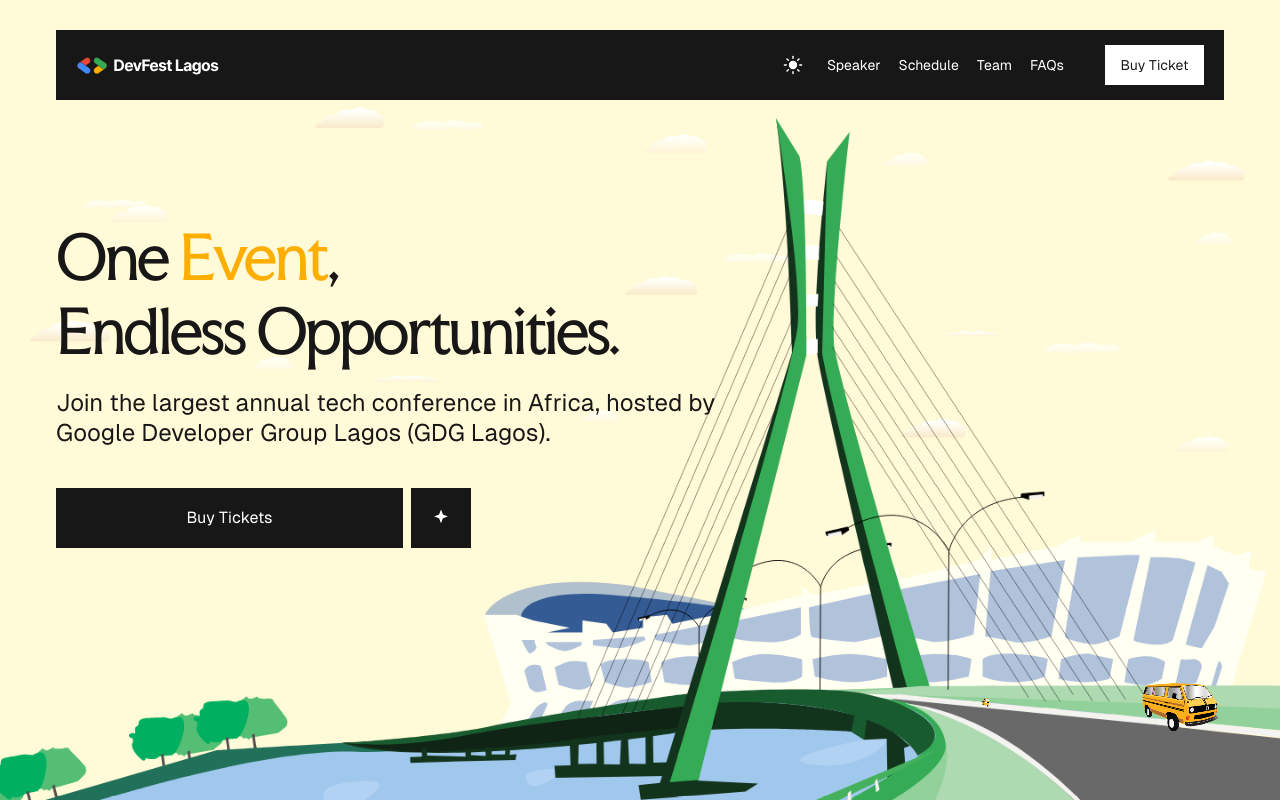
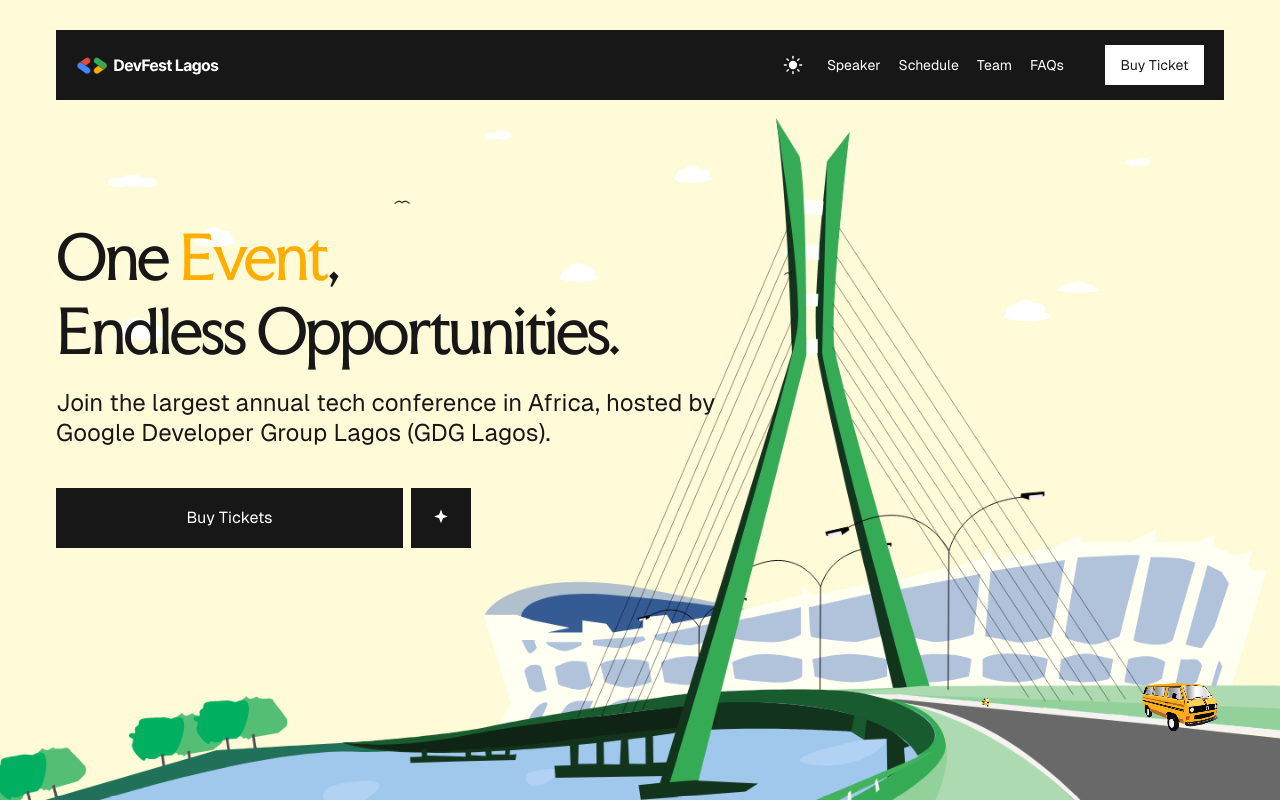
Before and after one commit to ttaiyegbusi/Devfest-Lagos-2026, a Next.js app: page / in a window 1280 px wide. Shown: the top 800 px of the page. Built offline with nearby package versions, Linux system fonts and the light colour scheme; no server answers.

Commit message:
Refactor cloud styles in Hero.css and update HeroScene with new bird animations

```diff
--- a/app/hero/HeroScene.tsx
+++ b/app/hero/HeroScene.tsx
@@ -72,41 +72,21 @@
       <clipPath id="clip0_11099_11033">
       <rect width="1440" height="1024" fill="white"/>
       </clipPath>
-      <linearGradient id="cloud-far" x1="0" y1="0" x2="0" y2="1">
-      <stop offset="0" stopColor="var(--cloud-far-top, #fffdf3)"/>
-      <stop offset="1" stopColor="var(--cloud-far-base, #fcf4dd)"/>
-      </linearGradient>
-      <linearGradient id="cloud-mid" x1="0" y1="0" x2="0" y2="1">
-      <stop offset="0" stopColor="var(--cloud-mid-top, #fffefa)"/>
-      <stop offset="1" stopColor="var(--cloud-mid-base, #f9efd2)"/>
-      </linearGradient>
-      <linearGradient id="cloud-near" x1="0" y1="0" x2="0" y2="1">
-      <stop offset="0" stopColor="var(--cloud-near-top, #ffffff)"/>
-      <stop offset="1" stopColor="var(--cloud-near-base, #f3e6c6)"/>
-      </linearGradient>
       <g id="sky-far">
-        <g transform="translate(60 220) scale(0.7)"><path d="M2 15C10 8 28 6 45 10C58 4 72 8 85 11C95 6 103 12 100 17C90 21 74 19 58 18C42 22 26 19 12 20C5 19 2 18 2 15Z" fill="url(#cloud-far)"/></g>
-        <g transform="translate(250 400) scale(0.55)"><path d="M2 28C2 23 7 18 14 18C17 12 25 6 36 8C41 3 51 1 60 5C67 1 75 7 78 15C82 13 85 19 83 25C83 28 79 30 73 28L9 28C4 28 2 26 2 24Z" fill="url(#cloud-far)"/></g>
-        <g transform="translate(430 130) scale(0.8)"><path d="M2 15C10 8 28 6 45 10C58 4 72 8 85 11C95 6 103 12 100 17C90 21 74 19 58 18C42 22 26 19 12 20C5 19 2 18 2 15Z" fill="url(#cloud-far)"/></g>
-        <g transform="translate(620 460) scale(0.5)"><path d="M2 28C2 23 7 18 14 18C17 12 25 6 36 8C41 3 51 1 60 5C67 1 75 7 78 15C82 13 85 19 83 25C83 28 79 30 73 28L9 28C4 28 2 26 2 24Z" fill="url(#cloud-far)"/></g>
-        <g transform="translate(780 280) scale(0.75)"><path d="M2 15C10 8 28 6 45 10C58 4 72 8 85 11C95 6 103 12 100 17C90 21 74 19 58 18C42 22 26 19 12 20C5 19 2 18 2 15Z" fill="url(#cloud-far)"/></g>
-        <g transform="translate(960 170) scale(0.6)"><path d="M2 28C2 23 7 18 14 18C17 12 25 6 36 8C41 3 51 1 60 5C67 1 75 7 78 15C82 13 85 19 83 25C83 28 79 30 73 28L9 28C4 28 2 26 2 24Z" fill="url(#cloud-far)"/></g>
-        <g transform="translate(1140 380) scale(0.85)"><path d="M2 15C10 8 28 6 45 10C58 4 72 8 85 11C95 6 103 12 100 17C90 21 74 19 58 18C42 22 26 19 12 20C5 19 2 18 2 15Z" fill="url(#cloud-far)"/></g>
-        <g transform="translate(1310 260) scale(0.5)"><path d="M2 28C2 23 7 18 14 18C17 12 25 6 36 8C41 3 51 1 60 5C67 1 75 7 78 15C82 13 85 19 83 25C83 28 79 30 73 28L9 28C4 28 2 26 2 24Z" fill="url(#cloud-far)"/></g>
+        <g transform="translate(100 200) scale(0.65)"><ellipse cx="0" cy="8" rx="18" ry="8" fill="var(--cloud-far-fill, #fff)"/><ellipse cx="24" cy="5" rx="22" ry="10" fill="var(--cloud-far-fill, #fff)"/><ellipse cx="50" cy="8" rx="16" ry="8" fill="var(--cloud-far-fill, #fff)"/></g>
+        <g transform="translate(520 150) scale(0.55)"><ellipse cx="0" cy="6" rx="14" ry="7" fill="var(--cloud-far-fill, #fff)"/><ellipse cx="22" cy="4" rx="18" ry="9" fill="var(--cloud-far-fill, #fff)"/></g>
+        <g transform="translate(860 280) scale(0.6)"><ellipse cx="0" cy="8" rx="18" ry="8" fill="var(--cloud-far-fill, #fff)"/><ellipse cx="24" cy="5" rx="22" ry="10" fill="var(--cloud-far-fill, #fff)"/><ellipse cx="50" cy="8" rx="16" ry="8" fill="var(--cloud-far-fill, #fff)"/></g>
+        <g transform="translate(1240 180) scale(0.5)"><ellipse cx="0" cy="6" rx="14" ry="7" fill="var(--cloud-far-fill, #fff)"/><ellipse cx="22" cy="4" rx="18" ry="9" fill="var(--cloud-far-fill, #fff)"/></g>
       </g>
       <g id="sky-mid">
-        <g transform="translate(80 230) scale(0.5)"><path d="M2 40C2 36 7 30 16 30C19 22 30 14 42 16C47 8 59 3 72 7C80 1 92 0 102 7C110 3 120 9 126 17C131 13 135 21 133 30C135 36 131 40 125 40L9 40C4 40 2 38 2 36Z" fill="url(#cloud-mid)"/></g>
-        <g transform="translate(380 420) scale(0.4)"><path d="M2 20C7 14 20 10 38 12C54 6 72 8 92 10C110 4 128 8 145 12C160 7 170 12 175 18C178 16 180 20 178 23L6 23C3 23 2 22 2 20Z" fill="url(#cloud-mid)"/></g>
-        <g transform="translate(680 150) scale(0.55)"><path d="M2 40C2 36 7 30 16 30C19 22 30 14 42 16C47 8 59 3 72 7C80 1 92 0 102 7C110 3 120 9 126 17C131 13 135 21 133 30C135 36 131 40 125 40L9 40C4 40 2 38 2 36Z" fill="url(#cloud-mid)"/></g>
-        <g transform="translate(1020 370) scale(0.35)"><path d="M2 20C7 14 20 10 38 12C54 6 72 8 92 10C110 4 128 8 145 12C160 7 170 12 175 18C178 16 180 20 178 23L6 23C3 23 2 22 2 20Z" fill="url(#cloud-mid)"/></g>
-        <g transform="translate(1280 490) scale(0.45)"><path d="M2 40C2 36 7 30 16 30C19 22 30 14 42 16C47 8 59 3 72 7C80 1 92 0 102 7C110 3 120 9 126 17C131 13 135 21 133 30C135 36 131 40 125 40L9 40C4 40 2 38 2 36Z" fill="url(#cloud-mid)"/></g>
+        <g transform="translate(180 260) scale(0.5)"><ellipse cx="40" cy="24" rx="46" ry="10" fill="var(--cloud-mid-fill, #fff)"/><ellipse cx="16" cy="16" rx="18" ry="14" fill="var(--cloud-mid-fill, #fff)"/><ellipse cx="38" cy="8" rx="22" ry="16" fill="var(--cloud-mid-fill, #fff)"/><ellipse cx="62" cy="14" rx="18" ry="14" fill="var(--cloud-mid-fill, #fff)"/></g>
+        <g transform="translate(720 190) scale(0.45)"><ellipse cx="40" cy="24" rx="46" ry="10" fill="var(--cloud-mid-fill, #fff)"/><ellipse cx="16" cy="16" rx="18" ry="14" fill="var(--cloud-mid-fill, #fff)"/><ellipse cx="38" cy="8" rx="22" ry="16" fill="var(--cloud-mid-fill, #fff)"/><ellipse cx="62" cy="14" rx="18" ry="14" fill="var(--cloud-mid-fill, #fff)"/></g>
+        <g transform="translate(1150 320) scale(0.42)"><ellipse cx="50" cy="14" rx="56" ry="8" fill="var(--cloud-mid-fill, #fff)"/><ellipse cx="26" cy="8" rx="20" ry="10" fill="var(--cloud-mid-fill, #fff)"/><ellipse cx="50" cy="4" rx="24" ry="12" fill="var(--cloud-mid-fill, #fff)"/><ellipse cx="76" cy="8" rx="18" ry="10" fill="var(--cloud-mid-fill, #fff)"/></g>
       </g>
       <g id="sky-near">
-        <g transform="translate(-20 360) scale(0.5)"><path d="M2 48C2 44 7 36 17 36C20 26 34 16 48 18C53 10 66 4 82 8C91 1 104 0 116 7C124 1 138 6 147 14C156 8 168 15 174 24C180 20 184 28 182 38C184 44 180 48 174 48L8 48C3 48 2 46 2 44Z" fill="url(#cloud-near)"/></g>
-        <g transform="translate(300 120) scale(0.6)"><path d="M2 40C2 36 7 30 16 30C19 22 30 14 42 16C47 8 59 3 72 7C80 1 92 0 102 7C110 3 120 9 126 17C131 13 135 21 133 30C135 36 131 40 125 40L9 40C4 40 2 38 2 36Z" fill="url(#cloud-near)"/></g>
-        <g transform="translate(650 310) scale(0.45)"><path d="M2 48C2 44 7 36 17 36C20 26 34 16 48 18C53 10 66 4 82 8C91 1 104 0 116 7C124 1 138 6 147 14C156 8 168 15 174 24C180 20 184 28 182 38C184 44 180 48 174 48L8 48C3 48 2 46 2 44Z" fill="url(#cloud-near)"/></g>
-        <g transform="translate(960 470) scale(0.55)"><path d="M2 40C2 36 7 30 16 30C19 22 30 14 42 16C47 8 59 3 72 7C80 1 92 0 102 7C110 3 120 9 126 17C131 13 135 21 133 30C135 36 131 40 125 40L9 40C4 40 2 38 2 36Z" fill="url(#cloud-near)"/></g>
-        <g transform="translate(1260 180) scale(0.48)"><path d="M2 48C2 44 7 36 17 36C20 26 34 16 48 18C53 10 66 4 82 8C91 1 104 0 116 7C124 1 138 6 147 14C156 8 168 15 174 24C180 20 184 28 182 38C184 44 180 48 174 48L8 48C3 48 2 46 2 44Z" fill="url(#cloud-near)"/></g>
+        <g transform="translate(80 360) scale(0.48)"><ellipse cx="50" cy="34" rx="58" ry="12" fill="var(--cloud-near-fill, #fff)"/><ellipse cx="20" cy="24" rx="22" ry="16" fill="var(--cloud-near-fill, #fff)"/><ellipse cx="46" cy="14" rx="26" ry="20" fill="var(--cloud-near-fill, #fff)"/><ellipse cx="72" cy="18" rx="22" ry="16" fill="var(--cloud-near-fill, #fff)"/><ellipse cx="90" cy="26" rx="16" ry="12" fill="var(--cloud-near-fill, #fff)"/></g>
+        <g transform="translate(580 300) scale(0.44)"><ellipse cx="44" cy="28" rx="50" ry="10" fill="var(--cloud-near-fill, #fff)"/><ellipse cx="18" cy="20" rx="20" ry="14" fill="var(--cloud-near-fill, #fff)"/><ellipse cx="40" cy="10" rx="24" ry="18" fill="var(--cloud-near-fill, #fff)"/><ellipse cx="64" cy="14" rx="20" ry="14" fill="var(--cloud-near-fill, #fff)"/></g>
+        <g transform="translate(1080 340) scale(0.46)"><ellipse cx="50" cy="34" rx="58" ry="12" fill="var(--cloud-near-fill, #fff)"/><ellipse cx="20" cy="24" rx="22" ry="16" fill="var(--cloud-near-fill, #fff)"/><ellipse cx="46" cy="14" rx="26" ry="20" fill="var(--cloud-near-fill, #fff)"/><ellipse cx="72" cy="18" rx="22" ry="16" fill="var(--cloud-near-fill, #fff)"/></g>
       </g>
       </defs>
       <g clipPath="url(#clip0_11099_11033)">
@@ -128,6 +108,16 @@
             <use href="#sky-near" transform="translate(-1440 0)"/>
             <use href="#sky-near" transform="translate(0 0)"/>
             <use href="#sky-near" transform="translate(1440 0)"/>
+          </g>
+        </g>
+        <g className="hero-scene__birds">
+          <g className="hero-scene__bird hero-scene__bird--1">
+            <g className="hero-scene__wing" style={{transformOrigin: '8px 0px'}}><path d="M0 5Q4 0 8 4" fill="none" stroke="var(--hero-ink, #222)" strokeWidth="1.4" strokeLinecap="round"/></g>
+            <g className="hero-scene__wing" style={{transformOrigin: '0px 0px'}}><path d="M8 4Q12 0 16 5" fill="none" stroke="var(--hero-ink, #222)" strokeWidth="1.4" strokeLinecap="round"/></g>
+          </g>
+          <g className="hero-scene__bird hero-scene__bird--2">
+            <g className="hero-scene__wing" style={{transformOrigin: '6px 0px'}}><path d="M0 4Q3 0 6 3" fill="none" stroke="var(--hero-ink, #222)" strokeWidth="1.2" strokeLinecap="round"/></g>
+            <g className="hero-scene__wing" style={{transformOrigin: '0px 0px'}}><path d="M6 3Q9 0 12 4" fill="none" stroke="var(--hero-ink, #222)" strokeWidth="1.2" strokeLinecap="round"/></g>
           </g>
         </g>
         <g className="hero-scene__static">
```
Also changed, not shown: app/hero/Hero.css (+64 -20 lines).
